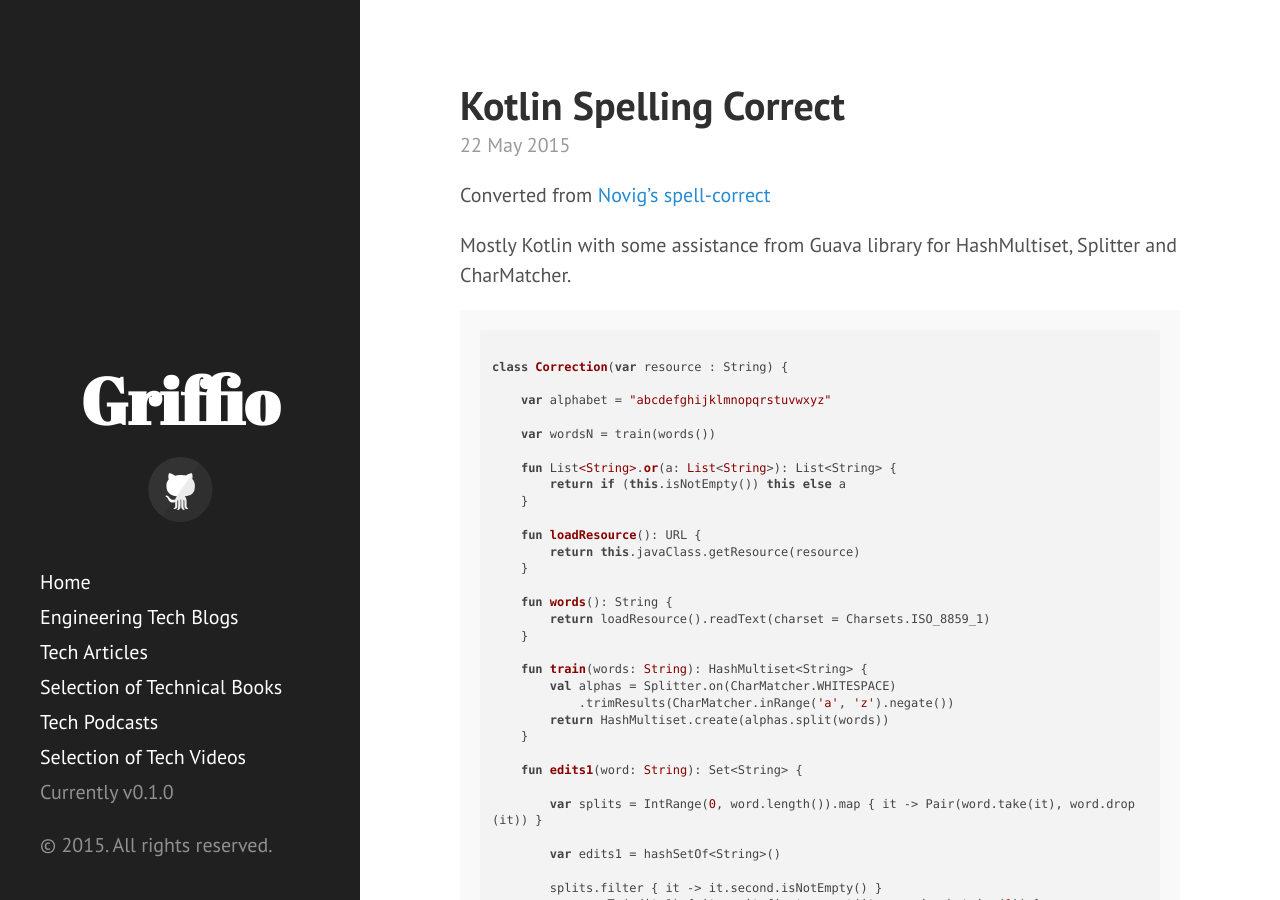
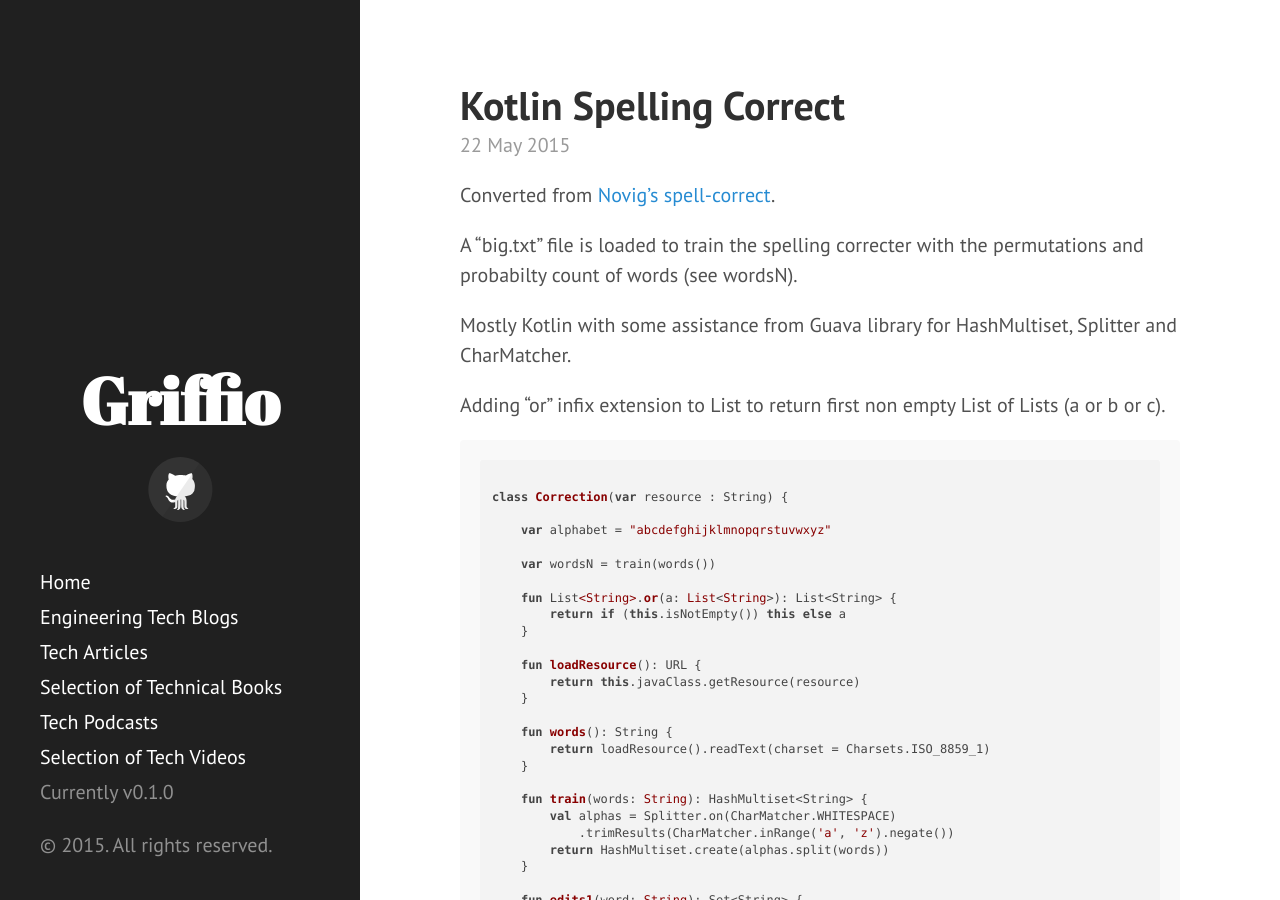
Before and after one commit to griffio/griffio.github.io, a Jekyll site: the page built from _posts/2015-05-22-Kotlin-Spell-Correct.md, in a window 1280 px wide and 900 px high. Built offline with Jekyll 4.4.1, drawn with Linux system fonts in a browser that asks for light colours; nearby versions of some CDN libraries.

Commit message:
Update 2015-05-22-Kotlin-Spell-Correct.md

```diff
--- a/_posts/2015-05-22-Kotlin-Spell-Correct.md
+++ b/_posts/2015-05-22-Kotlin-Spell-Correct.md
@@ -7,9 +7,13 @@ published: true
 summary: Kotlin spelling correct example
 ---
 
-Converted from [Novig's spell-correct](http://norvig.com/spell-correct.html)
+Converted from [Novig's spell-correct](http://norvig.com/spell-correct.html).
+
+A  "big.txt" file is loaded to train the spelling correcter with the permutations and probabilty count of words (see wordsN).
 
 Mostly Kotlin with some assistance from Guava library for HashMultiset, Splitter and CharMatcher.
+
+Adding "or" infix extension to List<String> to return first non empty List of Lists (a or b or c).
 
 ~~~java
 
```
